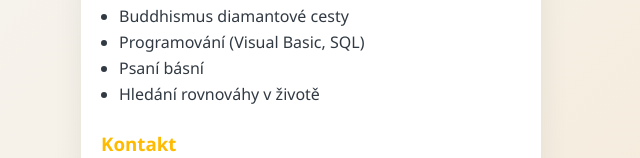
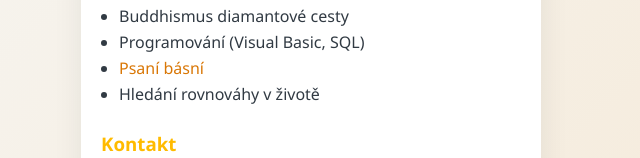
Before and after one commit to vlkrasny/vlkrasnycz, a plain HTML site: page index.html in a window 1280 px wide. Shown: the part 642-800 px from the top of the page, 329-969 px from the left. Drawn offline with Linux system fonts and the light colour scheme.

Commit message:
Update index.html

```diff
--- a/index.html
+++ b/index.html
@@ -139,7 +139,7 @@
             <ul>
                 <li>Buddhismus diamantové cesty</li>
                 <li>Programování (Visual Basic, SQL)</li>
-                <li>Psaní básní</li>
+                <li><a href="basne.html" style="color:#d97706; text-decoration:none; font-weight:500;">Psaní básní</a></li>
                 <li>Hledání rovnováhy v životě</li>
             </ul>
         </div>
```
